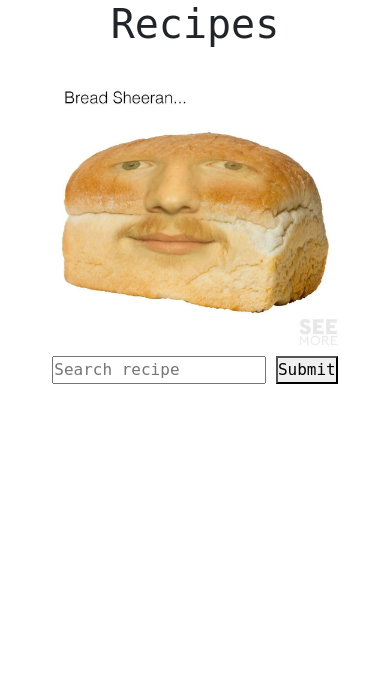
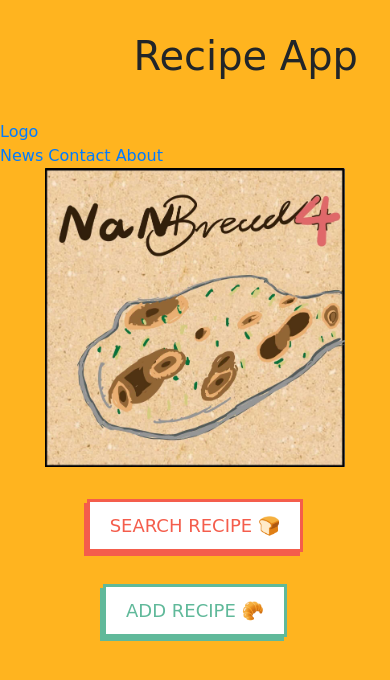
Before and after one commit to cse112-sp22-group13/cse112-sp22-group13, a PHP site: page /home.html in a window 390 px wide. Shown: the top 680 px of the page. Run offline with PHP 8.4, Linux system fonts and the light colour scheme.

Commit message:
home page wip; need hamburger menu

```diff
--- a/src/home/home.css
+++ b/src/home/home.css
@@ -1,18 +1,45 @@
 @font-face {
-    font-family: 'Source Code Pro', monospace;
-    src: url('https://fonts.googleapis.com/css2?family=Source+Code+Pro&display=swap');
+    font-family: 'Bangers', cursive;
+    src: url('https://fonts.googleapis.com/css2?family=Bangers&display=swap');
 }
 
-* {
-    font-family: 'Source Code Pro', monospace;;
+body {
+    font-family: 'Bangers', cursive;
     box-sizing: border-box;
-    margin: 0;
-    padding: 0;
+    background-color: #FFB41F;
 }
 
-.search-container {
+.title {
+    text-align: right;
+    padding: 2rem;
+}
+ /* .search-container {
     display: flex;
     justify-content: center;
+} */
+
+.button {
+    text-align: center;
+    padding-top: 2rem;
+}
+
+.cool-button {
+    font-size: 18px;
+    font-weight: 400;
+    background-color: #fff;
+    padding: 10px 20px;
+}
+
+.cool-button.one {
+    color: #f45d4c;
+    border: 3px solid #f45d4c;
+    box-shadow: -3px 4px 0 0 #f45d4c;
+}
+
+.cool-button.two {
+    color: #60b99a;
+    border: 3px solid #60b99a;
+    box-shadow: -3px 4px 0 0 #60b99a
 }
 
 img {
--- a/src/home/home.html
+++ b/src/home/home.html
@@ -12,17 +12,34 @@
 <body>
     <header>
         <!-- <button class="add" href="">Add</button> -->
-        <h1 style="text-align: center">Recipes</h1>
+        <h1 class="title">Recipe App</h1>
+        <nav>
+          <a href="#home" class="active">Logo</a>
+          <div id="myLinks">
+            <a href="#news">News</a>
+            <a href="#contact">Contact</a>
+            <a href="#about">About</a>
+          </div>
+          <a href="javascript:void(0);" class="icon" onclick="myFunction()">
+            <i class="fa fa-bars"></i>
+          </a>
+      </nav>
     </header>
+    <main>
+      <img src="./img/bread_logo.jpg" width="300px"/>
+      <!-- <p class="typed">GOT BREAD?</p> -->
+      <div class="button one">
+        <button class="cool-button one">SEARCH RECIPE 🍞</button>
+      </div>
 
-    <main>
-      <img src="./img/bread_logo.jpg" height="300px" style="text-align: center"/>
-      <div class="search-container">
-          <form method="GET" action="#">
+      <div class="button two">
+        <button class="cool-button two">ADD RECIPE 🥐</button>
+      </div>
+
+          <!-- <form method="GET" action="#">
             <input type="text" placeholder="Search recipe" name="search_recipe">
             <button type="submit">Submit</button>
-          </form>
-      </div>
+          </form>     -->
     </main>
 </body>
 
```
Also changed, not shown: src/home/img/bread_logo.jpg.
